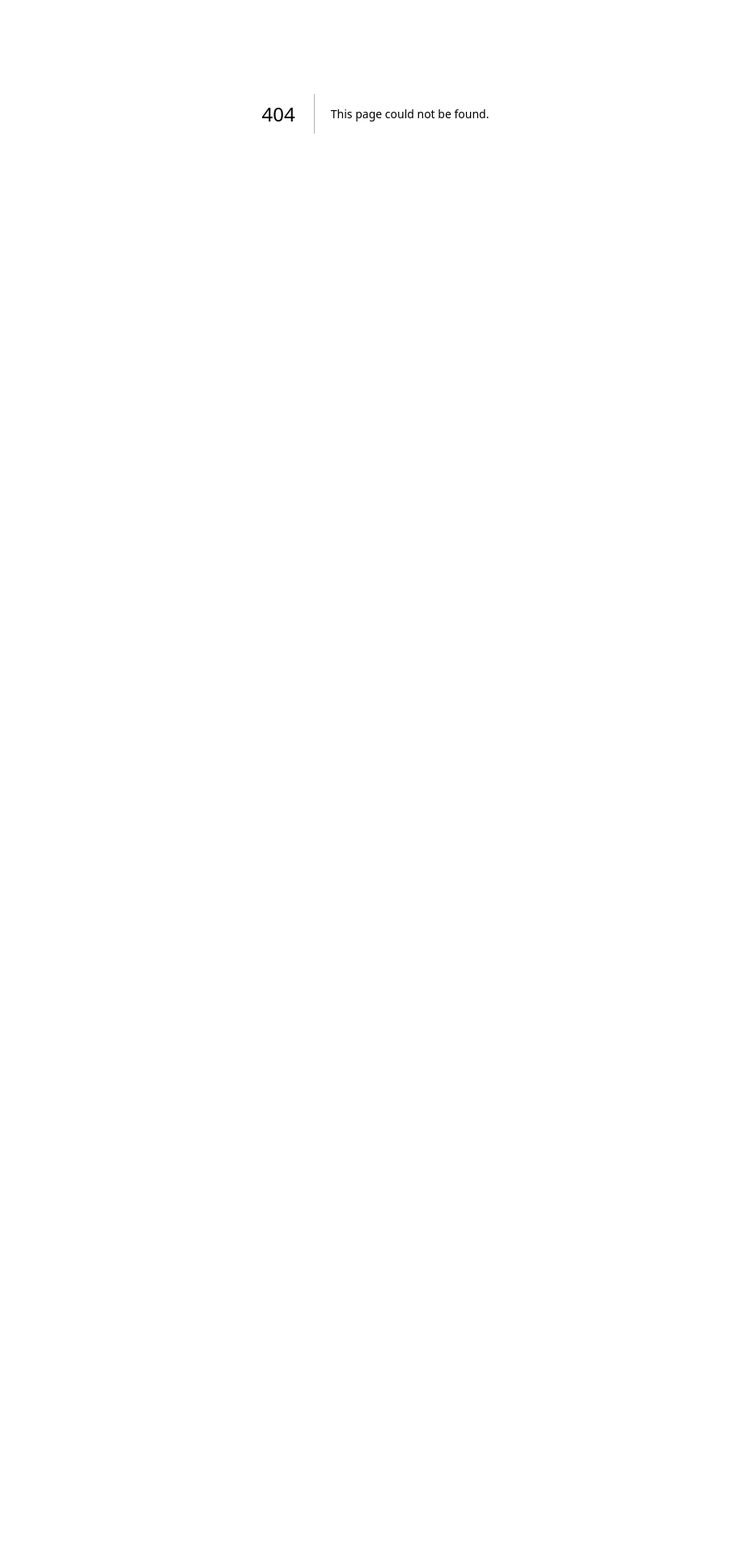
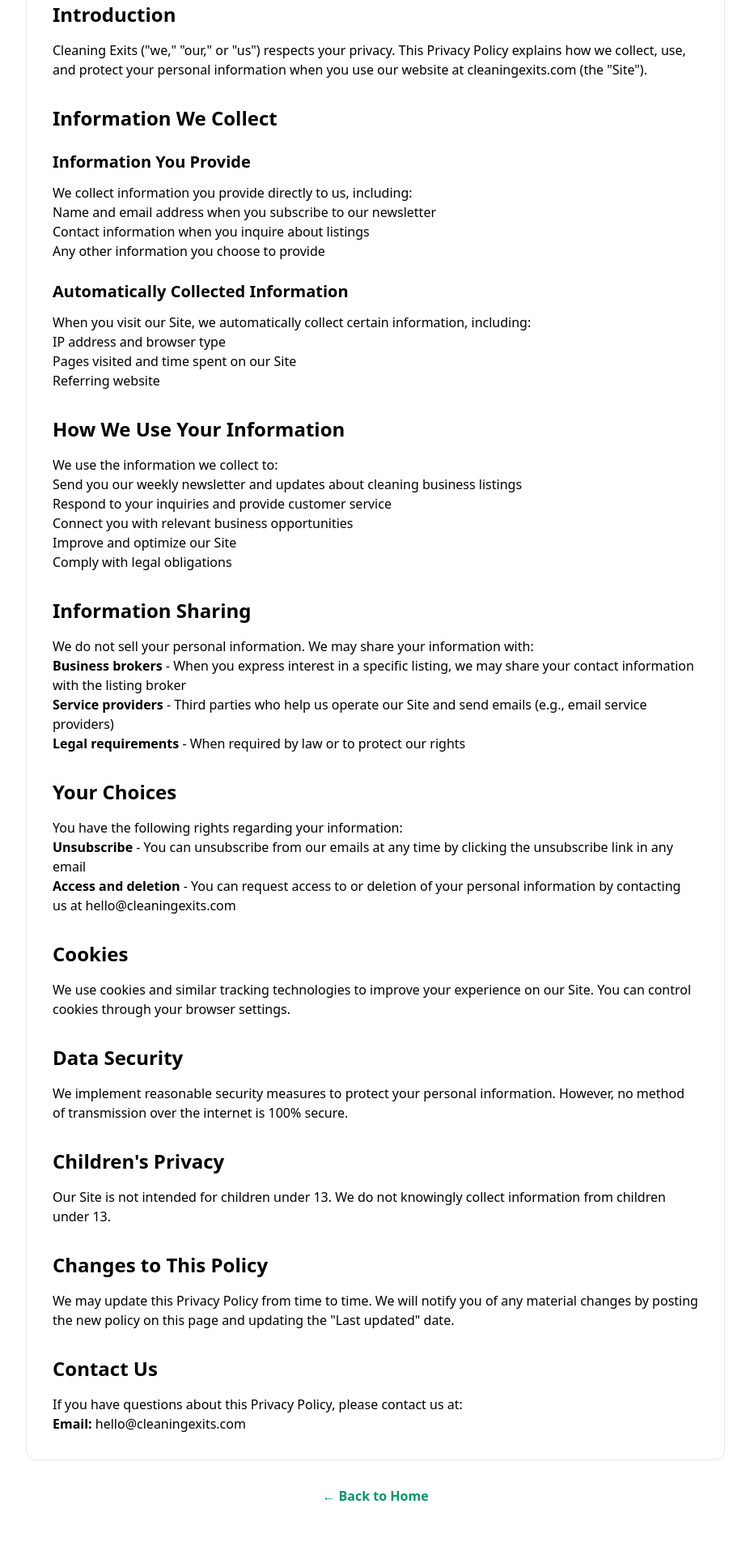
Before and after one commit to jeffsosville/cleaningexits, a Next.js app: page /privacy in a window 1280 px wide. Before the commit this address had no page. Shown: the part 260-2180 px from the top of the page at 81% size, without its empty margins (176-1103 px from the left). Before the commit the page ends 800 px from the top, so only its background shows below. Built offline with nearby package versions, Linux system fonts and the light colour scheme.

Commit message:
Create privacy.tsx

```diff
--- /dev/null
+++ b/pages/privacy.tsx
@@ -0,0 +1,119 @@
+// pages/privacy.tsx
+import Head from 'next/head';
+import Link from 'next/link';
+import Header from '../components/Header';
+import Footer from '../components/Footer';
+
+export default function Privacy() {
+  return (
+    <>
+      <Head>
+        <title>Privacy Policy | Cleaning Exits</title>
+        <meta name="description" content="Privacy Policy for Cleaning Exits" />
+      </Head>
+
+      <Header />
+
+      <main className="mx-auto max-w-4xl px-4 py-12">
+        <h1 className="text-4xl font-bold mb-6">Privacy Policy</h1>
+
+        <div className="prose prose-lg max-w-none bg-white rounded-xl border p-8">
+          <p className="text-sm text-gray-600 mb-6">Last updated: October 17, 2025</p>
+
+          <h2 className="text-2xl font-bold mt-8 mb-4">Introduction</h2>
+          <p>
+            Cleaning Exits ("we," "our," or "us") respects your privacy. This Privacy Policy explains
+            how we collect, use, and protect your personal information when you use our website at
+            cleaningexits.com (the "Site").
+          </p>
+
+          <h2 className="text-2xl font-bold mt-8 mb-4">Information We Collect</h2>
+          <h3 className="text-xl font-semibold mt-6 mb-3">Information You Provide</h3>
+          <p>We collect information you provide directly to us, including:</p>
+          <ul>
+            <li>Name and email address when you subscribe to our newsletter</li>
+            <li>Contact information when you inquire about listings</li>
+            <li>Any other information you choose to provide</li>
+          </ul>
+
+          <h3 className="text-xl font-semibold mt-6 mb-3">Automatically Collected Information</h3>
+          <p>When you visit our Site, we automatically collect certain information, including:</p>
+          <ul>
+            <li>IP address and browser type</li>
+            <li>Pages visited and time spent on our Site</li>
+            <li>Referring website</li>
+          </ul>
+
+          <h2 className="text-2xl font-bold mt-8 mb-4">How We Use Your Information</h2>
+          <p>We use the information we collect to:</p>
+          <ul>
+            <li>Send you our weekly newsletter and updates about cleaning business listings</li>
+            <li>Respond to your inquiries and provide customer service</li>
+            <li>Connect you with relevant business opportunities</li>
+            <li>Improve and optimize our Site</li>
+            <li>Comply with legal obligations</li>
+          </ul>
+
+          <h2 className="text-2xl font-bold mt-8 mb-4">Information Sharing</h2>
+          <p>We do not sell your personal information. We may share your information with:</p>
+          <ul>
+            <li><strong>Business brokers</strong> - When you express interest in a specific listing,
+            we may share your contact information with the listing broker</li>
+            <li><strong>Service providers</strong> - Third parties who help us operate our Site
+            and send emails (e.g., email service providers)</li>
+            <li><strong>Legal requirements</strong> - When required by law or to protect our rights</li>
+          </ul>
+
+          <h2 className="text-2xl font-bold mt-8 mb-4">Your Choices</h2>
+          <p>You have the following rights regarding your information:</p>
+          <ul>
+            <li><strong>Unsubscribe</strong> - You can unsubscribe from our emails at any time by
+            clicking the unsubscribe link in any email</li>
+            <li><strong>Access and deletion</strong> - You can request access to or deletion of
+            your personal information by contacting us at hello@cleaningexits.com</li>
+          </ul>
+
+          <h2 className="text-2xl font-bold mt-8 mb-4">Cookies</h2>
+          <p>
+            We use cookies and similar tracking technologies to improve your experience on our Site.
+            You can control cookies through your browser settings.
+          </p>
+
+          <h2 className="text-2xl font-bold mt-8 mb-4">Data Security</h2>
+          <p>
+            We implement reasonable security measures to protect your personal information. However,
+            no method of transmission over the internet is 100% secure.
+          </p>
+
+          <h2 className="text-2xl font-bold mt-8 mb-4">Children's Privacy</h2>
+          <p>
+            Our Site is not intended for children under 13. We do not knowingly collect information
+            from children under 13.
+          </p>
+
+          <h2 className="text-2xl font-bold mt-8 mb-4">Changes to This Policy</h2>
+          <p>
+            We may update this Privacy Policy from time to time. We will notify you of any material
+            changes by posting the new policy on this page and updating the "Last updated" date.
+          </p>
+
+          <h2 className="text-2xl font-bold mt-8 mb-4">Contact Us</h2>
+          <p>
+            If you have questions about this Privacy Policy, please contact us at:
+          </p>
+          <p>
+            <strong>Email:</strong> hello@cleaningexits.com
+          </p>
+        </div>
+
+        <div className="text-center mt-8">
+          <Link href="/" className="text-emerald-600 hover:text-emerald-700 font-semibold">
+            ← Back to Home
+          </Link>
+        </div>
+      </main>
+
+      <Footer />
+    </>
+  );
+}
```
